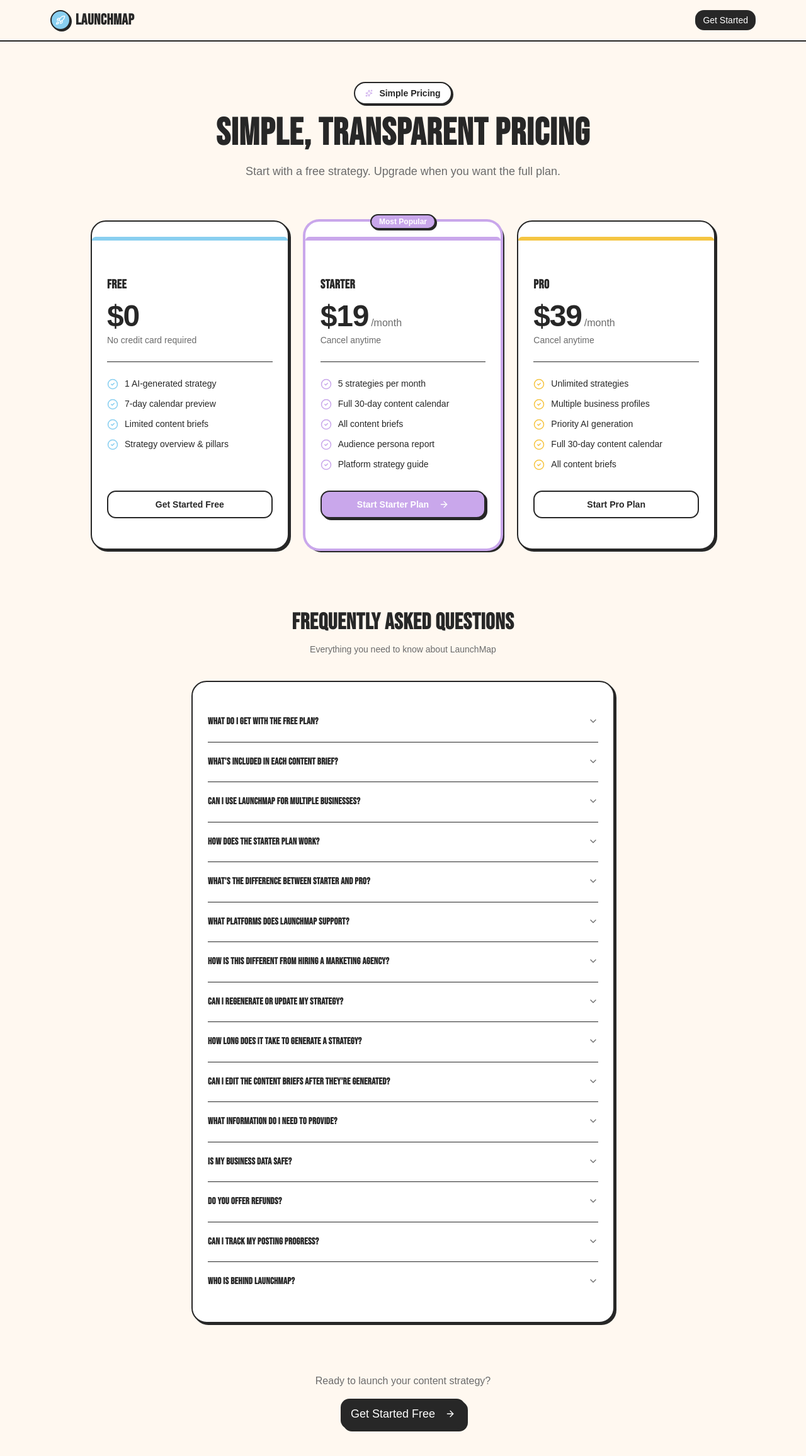
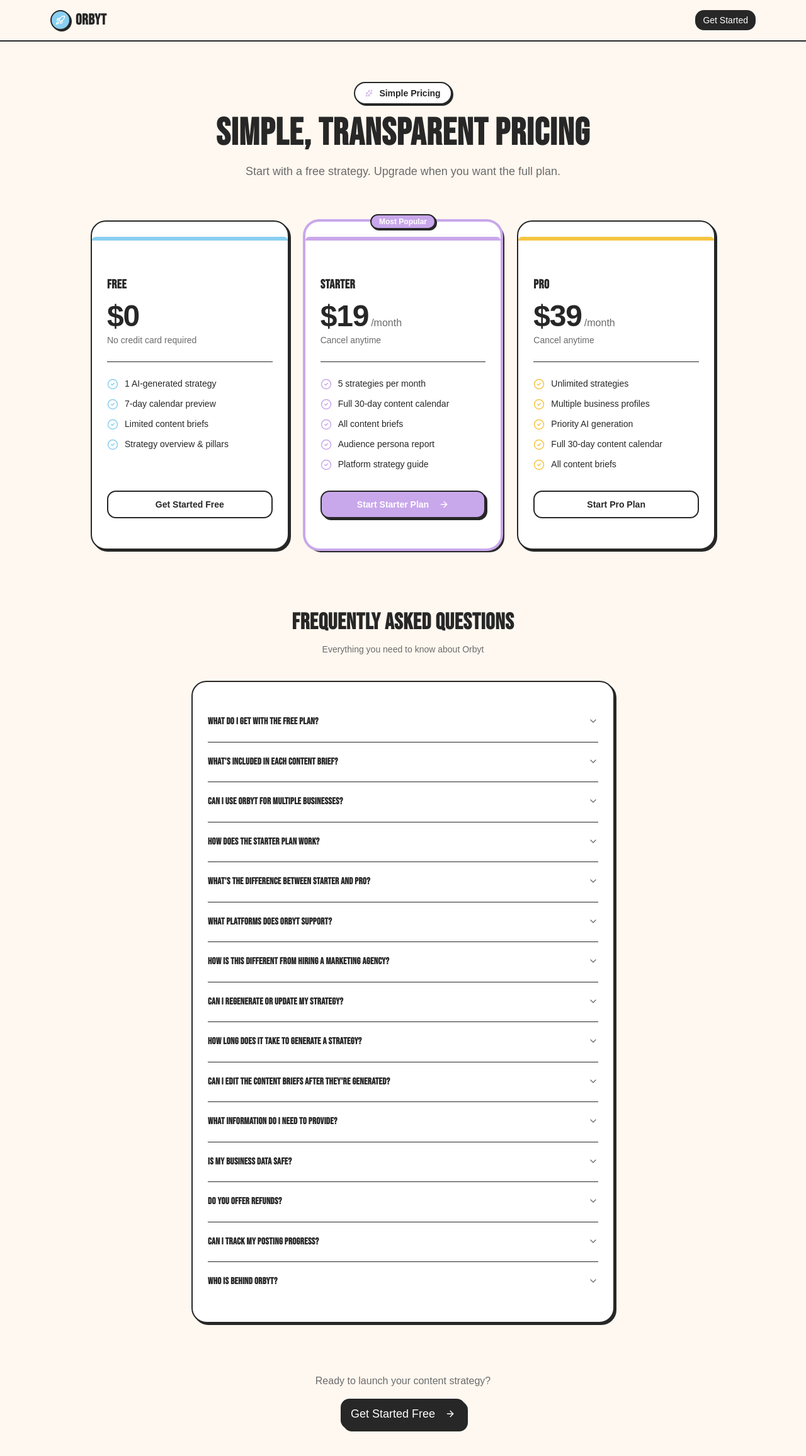
Before and after one commit to Twins1907/ContentMarketing, a Next.js app: page /pricing in a window 1280 px wide. Shown: the top 2312 px of the page at 63% size. Built offline with nearby package versions, Linux system fonts and the light colour scheme; a web font is replaced by a local one.

Commit message:
Rebrand: LaunchMap → Orbyt across all files
Made-with: Cursor

```diff
--- a/src/app/(marketing)/layout.tsx
+++ b/src/app/(marketing)/layout.tsx
@@ -21,7 +21,7 @@ export default function MarketingLayout({
             <div className="w-8 h-8 bg-[#89CFF0] border-2 border-foreground rounded-lg flex items-center justify-center shadow-[2px_2px_0px_#272727]">
               <Rocket className="w-4 h-4 text-white" />
             </div>
-            <span className="font-display text-2xl font-bold">LaunchMap</span>
+            <span className="font-display text-2xl font-bold">Orbyt</span>
           </Link>
 
           <nav className="flex items-center gap-3">
@@ -56,10 +56,10 @@ export default function MarketingLayout({
                 <div className="w-5 h-5 bg-[#89CFF0] border border-foreground rounded-md flex items-center justify-center">
                   <Rocket className="w-2.5 h-2.5 text-white" />
                 </div>
-                <span className="font-display text-sm font-bold">LaunchMap</span>
+                <span className="font-display text-sm font-bold">Orbyt</span>
               </Link>
               <span className="text-[11px] text-muted-foreground hidden sm:inline">
-                &copy; {new Date().getFullYear()} LaunchMap
+                &copy; {new Date().getFullYear()} Orbyt
               </span>
             </div>
 
--- a/src/app/(marketing)/page.tsx
+++ b/src/app/(marketing)/page.tsx
@@ -72,7 +72,7 @@ export default function LandingPage() {
 
           <AnimatedSection delay={0.9}>
             <p className="text-lg md:text-xl max-w-2xl mx-auto mb-10 text-white/90 leading-relaxed">
-              Stop guessing what to post. LaunchMap uses AI to create a tailored
+              Stop guessing what to post. Orbyt uses AI to create a tailored
               content strategy with detailed briefs — for any timeline, any platform,
               any business.
             </p>
@@ -288,7 +288,7 @@ export default function LandingPage() {
             Content Strategy?
           </h2>
           <p className="text-muted-foreground text-lg mb-8">
-            Join thousands of businesses using LaunchMap to create strategic,
+            Join thousands of businesses using Orbyt to create strategic,
             consistent content — on any platform, for any timeline.
           </p>
           <Link href="/auth">
--- a/src/app/(marketing)/privacy/page.tsx
+++ b/src/app/(marketing)/privacy/page.tsx
@@ -17,7 +17,7 @@ export default function PrivacyPolicyPage() {
             <section>
               <h2 className="font-display text-xl font-bold mb-3">1. Introduction</h2>
               <p className="text-sm text-muted-foreground leading-relaxed">
-                E2 Partners LLC (&quot;Company,&quot; &quot;we,&quot; &quot;us,&quot; or &quot;our&quot;) operates the LaunchMap platform (the &quot;Service&quot;). This Privacy Policy explains how we collect, use, disclose, and safeguard your information when you use our Service. By accessing or using LaunchMap, you agree to the terms of this Privacy Policy.
+                E2 Partners LLC (&quot;Company,&quot; &quot;we,&quot; &quot;us,&quot; or &quot;our&quot;) operates the Orbyt platform (the &quot;Service&quot;). This Privacy Policy explains how we collect, use, disclose, and safeguard your information when you use our Service. By accessing or using Orbyt, you agree to the terms of this Privacy Policy.
               </p>
             </section>
 
--- a/src/app/(marketing)/terms/page.tsx
+++ b/src/app/(marketing)/terms/page.tsx
@@ -17,7 +17,7 @@ export default function TermsPage() {
             <section>
               <h2 className="font-display text-xl font-bold mb-3">1. Agreement to Terms</h2>
               <p className="text-sm text-muted-foreground leading-relaxed">
-                By accessing or using the LaunchMap platform (the &quot;Service&quot;), operated by E2 Partners LLC (&quot;Company,&quot; &quot;we,&quot; &quot;us,&quot; or &quot;our&quot;), you agree to be bound by these Terms and Conditions (&quot;Terms&quot;). If you do not agree to these Terms, you may not use the Service.
+                By accessing or using the Orbyt platform (the &quot;Service&quot;), operated by E2 Partners LLC (&quot;Company,&quot; &quot;we,&quot; &quot;us,&quot; or &quot;our&quot;), you agree to be bound by these Terms and Conditions (&quot;Terms&quot;). If you do not agree to these Terms, you may not use the Service.
               </p>
             </section>
 
@@ -25,7 +25,7 @@ export default function TermsPage() {
             <section>
               <h2 className="font-display text-xl font-bold mb-3">2. Description of Service</h2>
               <p className="text-sm text-muted-foreground leading-relaxed">
-                LaunchMap is an AI-powered content strategy platform that generates social media strategies, content calendars, and per-post content briefs based on information you provide about your business. The Service uses artificial intelligence to create recommendations and content suggestions.
+                Orbyt is an AI-powered content strategy platform that generates social media strategies, content calendars, and per-post content briefs based on information you provide about your business. The Service uses artificial intelligence to create recommendations and content suggestions.
               </p>
             </section>
 
@@ -125,7 +125,7 @@ export default function TermsPage() {
                 <li>Impersonate any person or entity</li>
                 <li>Interfere with or disrupt the Service or its infrastructure</li>
                 <li>Attempt to gain unauthorized access to any part of the Service</li>
-                <li>Use the Service to compete directly with LaunchMap</li>
+                <li>Use the Service to compete directly with Orbyt</li>
               </ul>
             </section>
 
--- a/src/app/auth/page.tsx
+++ b/src/app/auth/page.tsx
@@ -93,7 +93,7 @@ function AuthContent() {
             <div className="w-10 h-10 bg-[#89CFF0] border-2 border-foreground rounded-lg flex items-center justify-center shadow-[3px_3px_0px_#272727]">
               <Rocket className="w-5 h-5 text-white" />
             </div>
-            <span className="font-display text-3xl font-bold">LaunchMap</span>
+            <span className="font-display text-3xl font-bold">Orbyt</span>
           </Link>
         </div>
 
--- a/src/app/layout.tsx
+++ b/src/app/layout.tsx
@@ -16,7 +16,7 @@ const bebasNeue = Bebas_Neue({
 });
 
 export const metadata: Metadata = {
-  title: "LaunchMap - AI-Powered Content Strategy",
+  title: "Orbyt - AI-Powered Content Strategy",
   description:
     "Get a complete, customized content strategy with per-post briefs in minutes. AI-powered content strategy platform for any business.",
 };
--- a/src/app/pricing/page.tsx
+++ b/src/app/pricing/page.tsx
@@ -67,7 +67,7 @@ const FAQS = [
     a: "Every brief includes the post hook, full script/outline, visual direction, caption, hashtags, CTA, optimal posting time, and strategic reasoning for why this content matters to your audience. It's essentially a production-ready blueprint for each post.",
   },
   {
-    q: "Can I use LaunchMap for multiple businesses?",
+    q: "Can I use Orbyt for multiple businesses?",
     a: "The Pro plan supports multiple business profiles and unlimited strategy generation. The Starter plan gives you up to 5 strategies per month for a single business.",
   },
   {
@@ -79,12 +79,12 @@ const FAQS = [
     a: "Starter gives you 5 strategies/month for one business at $19/month. Pro gives you unlimited strategies, multiple business profiles, and priority AI generation for $39/month — ideal for agencies or power users managing more than one brand.",
   },
   {
-    q: "What platforms does LaunchMap support?",
+    q: "What platforms does Orbyt support?",
     a: "We support TikTok, Instagram, YouTube, X/Twitter, LinkedIn, Reddit, Facebook, Pinterest, and Threads. You can select multiple platforms and get tailored strategies for each one.",
   },
   {
     q: "How is this different from hiring a marketing agency?",
-    a: "Traditional agencies charge thousands per month for content strategy. LaunchMap delivers a comparable strategic plan in minutes using AI — with audience personas, content pillars, platform tactics, and production-ready briefs at a fraction of the cost. It's built for founders and small teams who want agency-quality strategy without the agency price tag.",
+    a: "Traditional agencies charge thousands per month for content strategy. Orbyt delivers a comparable strategic plan in minutes using AI — with audience personas, content pillars, platform tactics, and production-ready briefs at a fraction of the cost. It's built for founders and small teams who want agency-quality strategy without the agency price tag.",
   },
   {
     q: "Can I regenerate or update my strategy?",
@@ -115,8 +115,8 @@ const FAQS = [
     a: "Yes! The content calendar includes post status tracking. You can mark each brief as Posted, Pending, or Skipped to keep track of what you've published. Your dashboard shows your overall completion progress at a glance.",
   },
   {
-    q: "Who is behind LaunchMap?",
-    a: "LaunchMap is built and operated by E2 Partners LLC. If you have any questions, feedback, or need support, you can reach us at hello@e2partners.co.",
+    q: "Who is behind Orbyt?",
+    a: "Orbyt is built and operated by E2 Partners LLC. If you have any questions, feedback, or need support, you can reach us at hello@e2partners.co.",
   },
 ];
 
@@ -132,7 +132,7 @@ export default function PricingPage() {
             <div className="w-8 h-8 bg-[#89CFF0] border-2 border-foreground rounded-lg flex items-center justify-center shadow-[2px_2px_0px_#272727]">
               <Rocket className="w-4 h-4 text-white" />
             </div>
-            <span className="font-display text-2xl font-bold">LaunchMap</span>
+            <span className="font-display text-2xl font-bold">Orbyt</span>
           </Link>
           <Link href="/auth">
             <Button size="sm">Get Started</Button>
@@ -285,7 +285,7 @@ export default function PricingPage() {
               Frequently Asked Questions
             </h2>
             <p className="text-muted-foreground text-sm">
-              Everything you need to know about LaunchMap
+              Everything you need to know about Orbyt
             </p>
           </div>
 
--- a/src/components/layout/app-topbar.tsx
+++ b/src/components/layout/app-topbar.tsx
@@ -28,7 +28,7 @@ export function AppTopbar() {
           <div className="w-7 h-7 bg-[#89CFF0] border-2 border-foreground rounded-lg flex items-center justify-center shadow-[2px_2px_0px_#272727]">
             <Rocket className="w-3.5 h-3.5 text-white" />
           </div>
-          <span className="font-display text-xl font-bold">LaunchMap</span>
+          <span className="font-display text-xl font-bold">Orbyt</span>
         </Link>
 
         <div className="flex items-center gap-2">
--- a/src/lib/constants.ts
+++ b/src/lib/constants.ts
@@ -1,4 +1,4 @@
-export const SITE_NAME = "LaunchMap";
+export const SITE_NAME = "Orbyt";
 export const SITE_DESCRIPTION =
   "AI-powered social media strategy platform. Get a complete content strategy with per-post briefs in minutes.";
 
```
Also changed, not shown: src/lib/auth.ts (+5 -5 lines).
